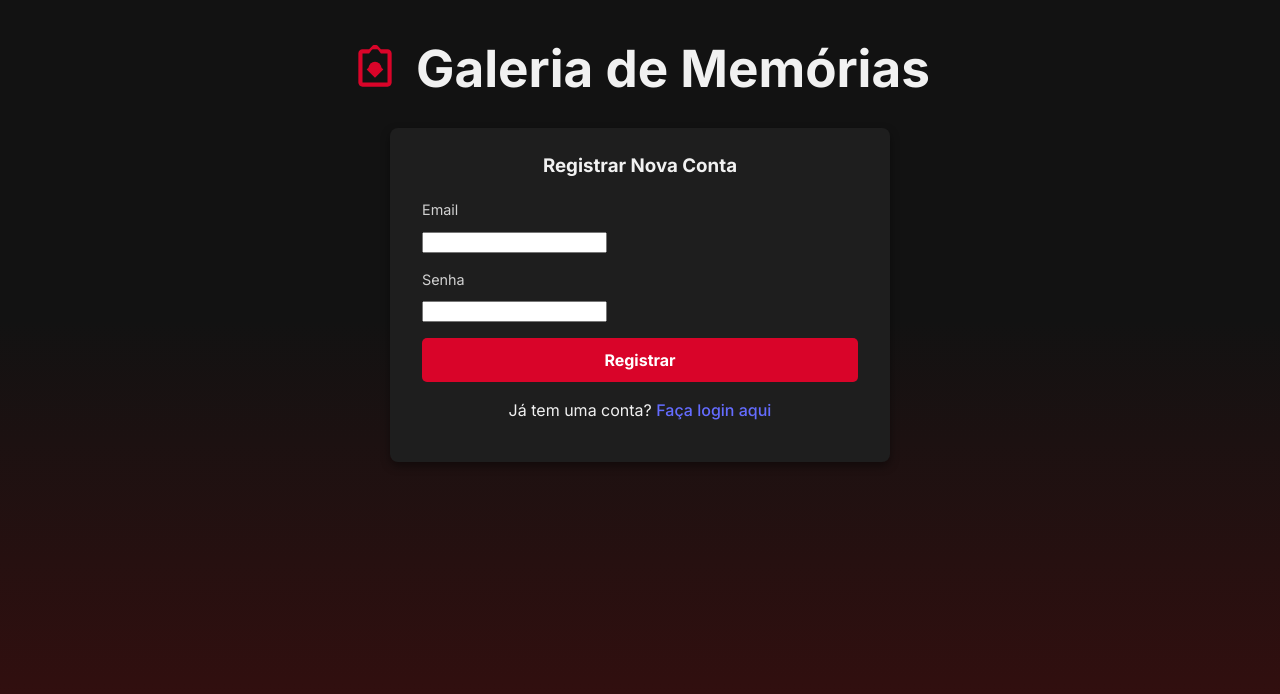
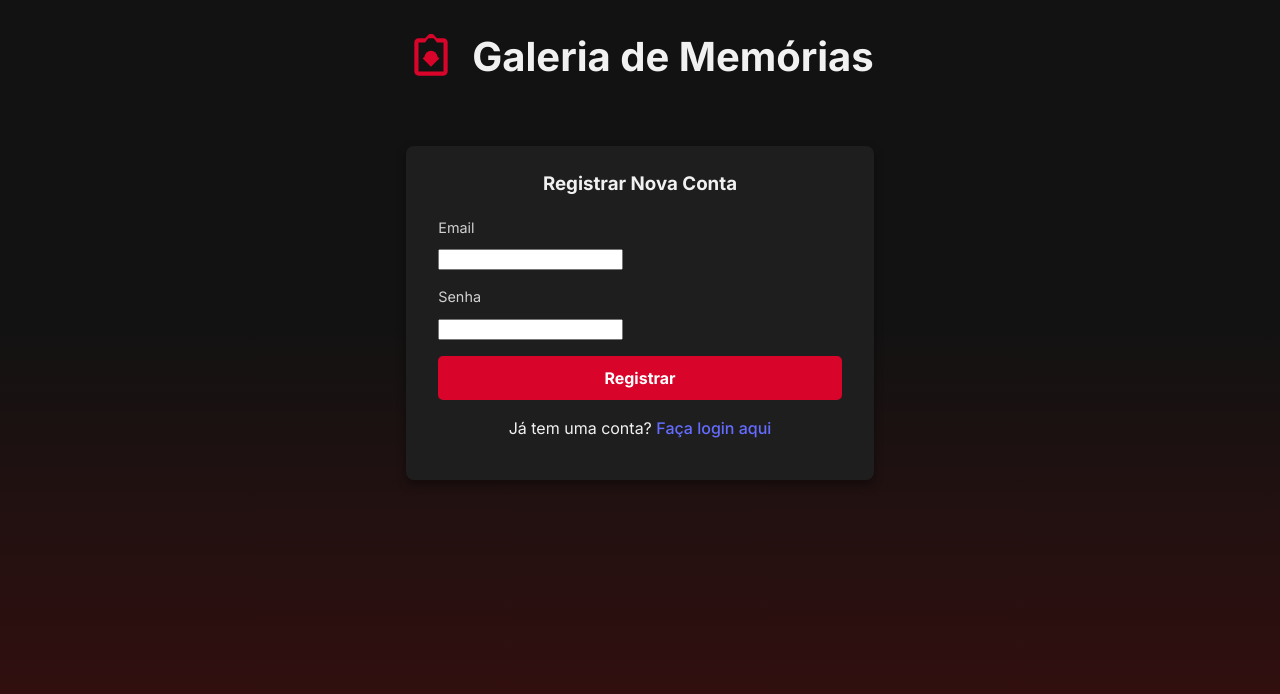
Before and after one commit to LevyTavares/couple-sync, a React (Vite) app in the folder client/: page /register in a window 1280 px wide. Shown: the top 694 px of the page. Built offline with nearby package versions, Linux system fonts and the light colour scheme; no server answers.

Commit message:
adicionar: implementar componente Navbar com lógica de autenticação e estilos

```diff
--- a/client/src/App.jsx
+++ b/client/src/App.jsx
@@ -1,18 +1,14 @@
 // client/src/App.jsx
 
-// 1. Importa o Outlet, que é o "espaço" onde as páginas (login, galeria) vão aparecer
 import { Outlet } from 'react-router-dom';
-
-// Importamos os estilos e o container de toast, pois eles são globais
 import { ToastContainer } from 'react-toastify';
 import 'react-toastify/dist/ReactToastify.css';
 import './App.scss';
 
+// 1. IMPORTA O NOVO NAVBAR
+import Navbar from './components/Navbar';
+
 function App() {
-  // 2. O App.jsx agora é SÓ o layout.
-  //    Toda a lógica de 'fotos', 'isLoading', 'handleDelete', etc.
-  //    será movida para o GalleryPage.jsx
-
   return (
     <div className="App">
       <ToastContainer
@@ -28,27 +24,10 @@ function App() {
         theme="dark"
       />
 
-      {/* O <header> (título e ícone) ficará aqui,
-        para aparecer em todas as páginas.
-      */}
-      <header className="app-header">
-        <svg
-          className="camera-icon"
-          xmlns="http://www.w3.org/2000/svg"
-          width="24"
-          height="24"
-          viewBox="0 0 24 24"
-          fill="currentColor"
-        >
-          <path d="M9.4 11.3l-1.4 1.4L12 16.7l4-4-1.4-1.4L12 13.9l-2.6-2.6zM20 5c0-1.1-.9-2-2-2h-3.17L13.4 1.4C13.2 1.15 12.8 1 12.5 1h-1c-.3 0-.6.15-.8.4L9.17 3H6c-1.1 0-2 .9-2 2v14c0 1.1.9 2 2 2h12c1.1 0 2-.9 2-2V5zm-2 14H6V5h3.17L10.4 3.4C10.6 3.15 10.8 3 11 3h2c.2 0 .4.15.6.4L14.83 5H18v14z"/>
-          <circle cx="12" cy="12" r="3"/>
-        </svg>
-        <h1>Galeria de Memórias</h1>
-      </header>
+      {/* 2. SUBSTITUI O <header> ANTIGO PELO <Navbar /> */}
+      <Navbar />
 
-      {/* 3. <Outlet /> é o "buraco" onde o React Router
-           vai renderizar a página correta (GalleryPage, LoginPage, etc.)
-      */}
+      {/* 3. <main> segura o conteúdo da página que muda */}
       <main>
         <Outlet />
       </main>
--- a/client/src/App.scss
+++ b/client/src/App.scss
@@ -21,44 +21,15 @@ body {
   }
 }
 
-// Estilo para o Cabeçalho e Ícone
-.app-header {
+/* Os estilos .app-header, .camera-icon, e h1 foram MOVIMDOS para Navbar.scss */
+
+
+/* NOVO: Estilo para o <main> que segura as páginas */
+main {
+  width: 100%;
   display: flex;
-  align-items: center;
-  justify-content: center;
-  gap: 1rem;
-  margin: 2.5rem 0 1.5rem 0;
-  width: 100%;
-
-  @media (max-width: 768px) {
-    flex-direction: column;
-    gap: 0.5rem;
-    margin: 1.5rem 0 1rem 0;
-  }
-}
-
-.camera-icon {
-  width: 50px;
-  height: 50px;
-  color: #d90429;
-  flex-shrink: 0;
-
-  @media (max-width: 768px) {
-    width: 40px;
-    height: 40px;
-  }
-}
-
-// Estilo para o Título Principal
-h1 {
-  text-align: center;
-  font-weight: 700;
-  font-size: 2.5rem;
-  margin: 0;
-
-  @media (max-width: 768px) {
-    font-size: 2rem;
-  }
+  flex-direction: column;
+  align-items: center; // Centraliza o conteúdo das páginas (como a HomePage)
 }
 
 // Linha (hr)
@@ -104,15 +75,15 @@ hr {
   display: flex;
   justify-content: center;
   align-items: center;
-  min-height: 100vh;
+  min-height: 100vh; // Este min-height aplica-se à tela de carregamento da galeria
   color: #ccc;
   font-size: 1.2rem;
   font-weight: 500;
 }
 
-/* NOVO: Estilo para o Botão Flutuante (FAB) de Adicionar */
+/* Estilo para o Botão Flutuante (FAB) de Adicionar */
 .fab-add-button {
-  position: fixed; // Fica fixo na tela
+  position: fixed;
   bottom: 2rem;
   right: 2rem;
 
@@ -121,22 +92,22 @@ hr {
   border-radius: 50%;
   border: none;
 
-  background-color: #d90429; // A sua cor vermelha principal
+  background-color: #d90429;
   color: white;
 
   font-size: 2.5rem;
   font-weight: 300;
-  line-height: 60px; // Centraliza o "+" verticalmente
+  line-height: 60px;
   text-align: center;
 
   box-shadow: 0 4px 12px rgba(0, 0, 0, 0.4);
   cursor: pointer;
-  z-index: 900; // Fica acima da galeria, mas abaixo do modal
+  z-index: 900;
 
   transition: all 0.2s ease-in-out;
 
   &:hover {
-    transform: scale(1.05) translateY(-2px); // Efeito "lift"
+    transform: scale(1.05) translateY(-2px);
     box-shadow: 0 6px 16px rgba(217, 4, 41, 0.3);
   }
 
--- /dev/null
+++ b/client/src/components/Navbar.jsx
@@ -0,0 +1,59 @@
+// client/src/components/Navbar.jsx
+
+import React from 'react';
+import { Link, useNavigate } from 'react-router-dom'; // Para links e redirecionamento
+import { toast } from 'react-toastify';
+import './Navbar.scss'; // Vamos criar este ficheiro de estilos
+
+function Navbar() {
+  const navigate = useNavigate();
+
+  // Verifica se o token existe no localStorage
+  const token = localStorage.getItem('authToken');
+
+  // Função de Logout
+  const handleLogout = () => {
+    // 1. Remove o token
+    localStorage.removeItem('authToken');
+
+    // 2. Avisa o utilizador
+    toast.success('Sessão terminada com sucesso!');
+
+    // 3. Redireciona para a página de login
+    navigate('/login');
+  };
+
+  return (
+    <nav className="navbar">
+      {/* A marca/título - Clicar aqui leva para a página inicial */}
+      <Link to="/" className="navbar-brand">
+        <svg
+          className="camera-icon"
+          xmlns="http://www.w3.org/2000/svg"
+          width="24"
+          height="24"
+          viewBox="0 0 24 24"
+          fill="currentColor"
+        >
+          <path d="M9.4 11.3l-1.4 1.4L12 16.7l4-4-1.4-1.4L12 13.9l-2.6-2.6zM20 5c0-1.1-.9-2-2-2h-3.17L13.4 1.4C13.2 1.15 12.8 1 12.5 1h-1c-.3 0-.6.15-.8.4L9.17 3H6c-1.1 0-2 .9-2 2v14c0 1.1.9 2 2 2h12c1.1 0 2-.9 2-2V5zm-2 14H6V5h3.17L10.4 3.4C10.6 3.15 10.8 3 11 3h2c.2 0 .4.15.6.4L14.83 5H18v14z"/>
+          <circle cx="12" cy="12" r="3"/>
+        </svg>
+        <h1>Galeria de Memórias</h1>
+      </Link>
+
+      {/* O menu da Navbar (com o botão de Sair) */}
+      <div className="navbar-menu">
+        {/* Mostra o botão de Sair APENAS SE o token existir */}
+        {token && (
+          <button className="logout-button" onClick={handleLogout}>
+            Sair
+          </button>
+        )}
+
+        {/* Se não houver token (ex: na HomePage), este espaço fica vazio */}
+      </div>
+    </nav>
+  );
+}
+
+export default Navbar;
--- /dev/null
+++ b/client/src/components/Navbar.scss
@@ -0,0 +1,73 @@
+// client/src/components/Navbar.scss
+
+.navbar {
+  width: 100%;
+  max-width: 1000px; // Um pouco mais largo que a galeria, para dar "ar"
+  display: flex;
+  justify-content: space-between; // Título na esquerda, Botão na direita
+  align-items: center;
+  padding: 1rem 0; // Padding vertical
+  margin: 1rem 0; // Margem (substitui a do antigo .app-header)
+
+  @media (max-width: 768px) {
+    flex-direction: column;
+    gap: 1rem;
+    margin: 1rem 0;
+  }
+}
+
+.navbar-brand {
+  display: flex;
+  align-items: center;
+  gap: 1rem;
+  text-decoration: none; // Remove o sublinhado do Link
+  color: inherit; // Herda a cor do texto (branco)
+
+  // Estilos que MOVEMOS do App.scss
+  .camera-icon {
+    width: 50px;
+    height: 50px;
+    color: #d90429;
+    flex-shrink: 0;
+
+    @media (max-width: 768px) {
+      width: 40px;
+      height: 40px;
+    }
+  }
+
+  h1 {
+    text-align: center;
+    font-weight: 700;
+    font-size: 2.5rem;
+    margin: 0;
+
+    @media (max-width: 768px) {
+      font-size: 2rem;
+    }
+  }
+}
+
+.navbar-menu {
+  // O container do botão
+}
+
+.logout-button {
+  // Estilo baseado no seu botão "Registrar-se" (secundário)
+  font-family: 'Inter', sans-serif;
+  font-weight: 600;
+  font-size: 0.9rem;
+  padding: 0.6rem 1.2rem;
+  border-radius: 5px;
+  cursor: pointer;
+  background-color: transparent;
+  color: #f1f1f1;
+  border: 2px solid #555;
+  transition: all 0.2s ease-in-out;
+
+  &:hover {
+    background-color: #f1f1f1;
+    color: #121212;
+    border-color: #f1f1f1;
+  }
+}
```
